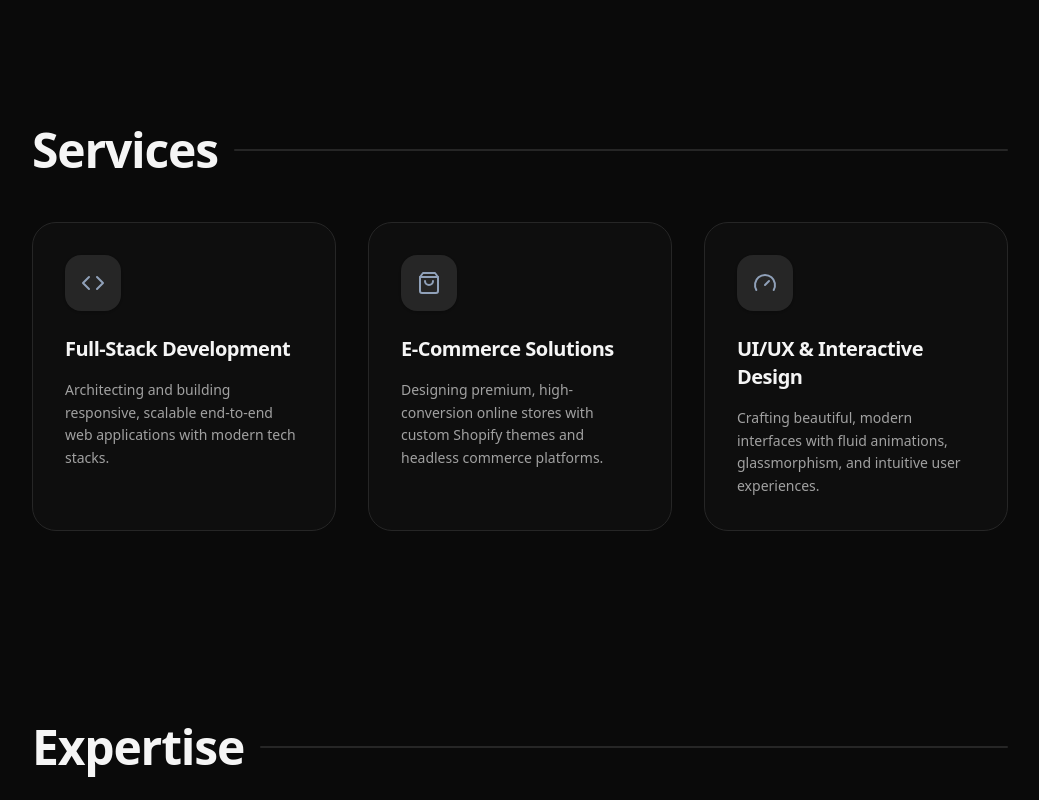
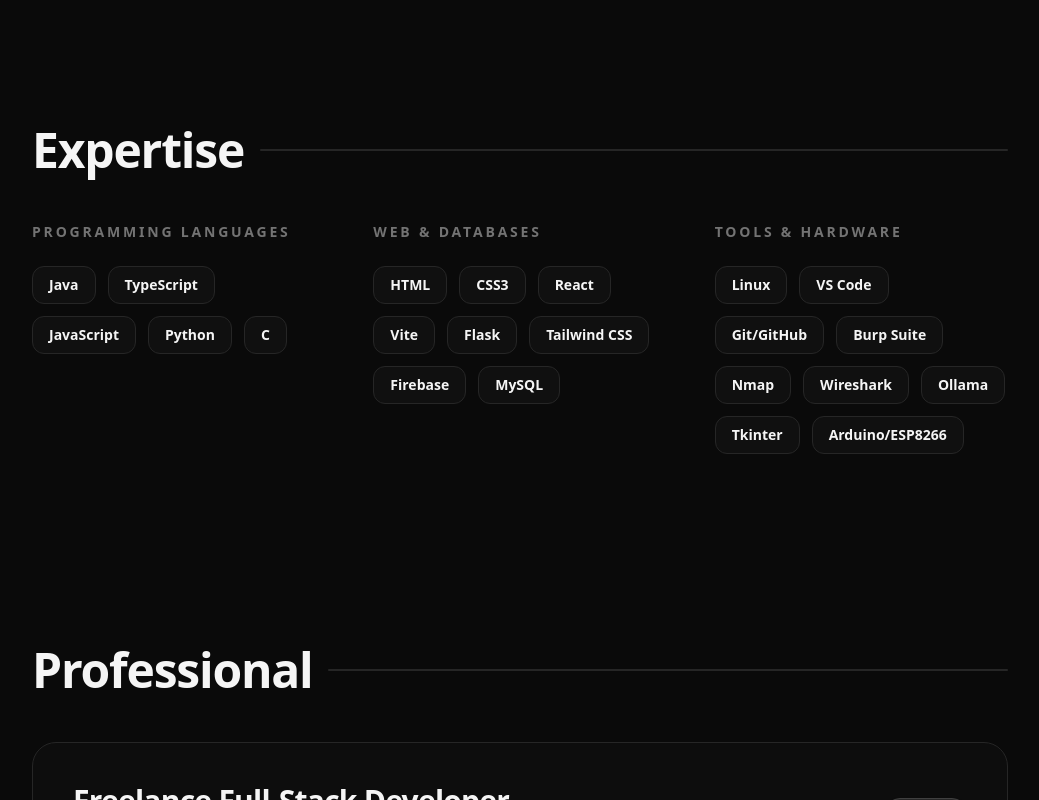
Before and after one commit to allenchandev25-del/allenchandev_portfolio, a React (Vite) app: page / in a window 1280 px wide. Shown: the part 1380-2180 px from the top of the page, without its empty margins (120-1159 px from the left). Built offline with nearby package versions, Linux system fonts and the light colour scheme.

Commit message:
Update App.tsx

```diff
--- a/src/App.tsx
+++ b/src/App.tsx
@@ -78,29 +78,7 @@
   }
 ];
 
-const services = [
-  {
-    title: "Full-Stack Development",
-    description: "Architecting and building responsive, scalable end-to-end web applications with modern tech stacks.",
-    icon: (
-      <svg xmlns="http://www.w3.org/2000/svg" width="24" height="24" viewBox="0 0 24 24" fill="none" stroke="currentColor" strokeWidth="2" strokeLinecap="round" strokeLinejoin="round"><polyline points="16 18 22 12 16 6"></polyline><polyline points="8 6 2 12 8 18"></polyline></svg>
-    )
-  },
-  {
-    title: "E-Commerce Solutions",
-    description: "Designing premium, high-conversion online stores with custom Shopify themes and headless commerce platforms.",
-    icon: (
-      <svg xmlns="http://www.w3.org/2000/svg" width="24" height="24" viewBox="0 0 24 24" fill="none" stroke="currentColor" strokeWidth="2" strokeLinecap="round" strokeLinejoin="round"><path d="M6 2 3 6v14a2 2 0 0 0 2 2h14a2 2 0 0 0 2-2V6l-3-4Z"></path><line x1="3" y1="6" x2="21" y2="6"></line><path d="M16 10a4 4 0 0 1-8 0"></path></svg>
-    )
-  },
-  {
-    title: "UI/UX & Interactive Design",
-    description: "Crafting beautiful, modern interfaces with fluid animations, glassmorphism, and intuitive user experiences.",
-    icon: (
-      <svg xmlns="http://www.w3.org/2000/svg" width="24" height="24" viewBox="0 0 24 24" fill="none" stroke="currentColor" strokeWidth="2" strokeLinecap="round" strokeLinejoin="round"><path d="m12 14 4-4"></path><path d="M3.34 19a10 10 0 1 1 17.32 0"></path></svg>
-    )
-  }
-];
+
 
 const achievements = [
   {
@@ -129,10 +107,7 @@
   }
 ];
 
-const education = [
-  { degree: "ICSE", school: "St Hilda's School Ooty", year: "2019 - 2025" },
-  { degree: "B.Tech Computer Science Engineering", school: "Karunya Institute of Technology and Sciences", year: "2025 - 2029" }
-];
+
 
 
 const Section = ({ id, title, children, className = "" }: { id: string, title: string, children: React.ReactNode, className?: string }) => (
@@ -152,23 +127,7 @@
   </motion.section>
 );
 
-const ServicesSection = () => (
-  <Section id="services" title="Services">
-    <div className="grid gap-8 md:grid-cols-3">
-      {services.map((service, idx) => (
-        <div key={idx} className="p-8 rounded-3xl border border-neutral-200 dark:border-neutral-800 bg-neutral-50/50 dark:bg-neutral-900/30 group hover:border-slate-300 dark:hover:border-slate-700 transition-all duration-500">
-          <div className="p-4 bg-white dark:bg-neutral-800 rounded-2xl w-fit mb-6 shadow-sm group-hover:scale-110 transition-transform text-slate-600 dark:text-slate-400">
-            {service.icon}
-          </div>
-          <h3 className="text-xl font-bold mb-4 tracking-tight">{service.title}</h3>
-          <p className="text-neutral-600 dark:text-neutral-400 leading-relaxed text-sm">
-            {service.description}
-          </p>
-        </div>
-      ))}
-    </div>
-  </Section>
-);
+
 
 const AchievementsSection = () => (
   <Section id="achievements" title="Achievements">
@@ -378,11 +337,9 @@
         </div>
         <nav className="hidden md:flex items-center gap-6 text-sm font-medium text-neutral-600 dark:text-neutral-400">
           <a href="#about" className="hover:text-neutral-900 dark:hover:text-white transition-colors">About</a>
-          <a href="#services" className="hover:text-neutral-900 dark:hover:text-white transition-colors">Services</a>
           <a href="#skills" className="hover:text-neutral-900 dark:hover:text-white transition-colors">Skills</a>
           <a href="#experience" className="hover:text-neutral-900 dark:hover:text-white transition-colors">Experience</a>
           <a href="#work" className="hover:text-neutral-900 dark:hover:text-white transition-colors">Work</a>
-          <a href="#education" className="hover:text-neutral-900 dark:hover:text-white transition-colors">Education</a>
           <a href="#achievements" className="hover:text-neutral-900 dark:hover:text-white transition-colors">Awards</a>
           <a href="#contact" className="hover:text-neutral-900 dark:hover:text-white transition-colors">Contact</a>
         </nav>
@@ -445,8 +402,6 @@
           </div>
         </Section>
 
-        <ServicesSection />
-
         <Section id="skills" title="Expertise">
           <div className="grid gap-12 md:grid-cols-3">
             {skillCategories.map((category, index) => (
@@ -507,27 +462,7 @@
       <FeaturedProjects />
 
       <div className="max-w-5xl mx-auto px-6 space-y-48 py-20">
-        <Section id="education" title="Academic">
-          <div className="grid gap-6 md:grid-cols-2">
-            {education.map((edu, index) => (
-              <div key={index} className="p-8 rounded-3xl border border-neutral-200 dark:border-neutral-800 bg-neutral-50/50 dark:bg-neutral-900/30 group hover:border-blue-500/30 transition-all duration-500">
-                <div className="flex justify-between items-start mb-6">
-                  <div className="p-3 bg-white dark:bg-neutral-800 rounded-2xl shadow-sm group-hover:scale-110 transition-transform">
-                    <svg xmlns="http://www.w3.org/2000/svg" width="24" height="24" viewBox="0 0 24 24" fill="none" stroke="currentColor" strokeWidth="2" strokeLinecap="round" strokeLinejoin="round" className="text-slate-600 dark:text-slate-400">
-                      <path d="M22 10v6M2 10l10-5 10 5-10 5z"></path>
-                      <path d="M6 12v5c3 3 9 3 12 0v-5"></path>
-                    </svg>
-                  </div>
-                  <span className="text-[10px] font-black uppercase tracking-widest text-neutral-400 px-3 py-1 bg-white dark:bg-neutral-800 rounded-full">
-                    {edu.year}
-                  </span>
-                </div>
-                <h3 className="font-bold text-xl mb-2 tracking-tight">{edu.school}</h3>
-                <p className="text-neutral-600 dark:text-neutral-400 text-sm leading-relaxed">{edu.degree}</p>
-              </div>
-            ))}
-          </div>
-        </Section>
+
 
         <AchievementsSection />
 
```
